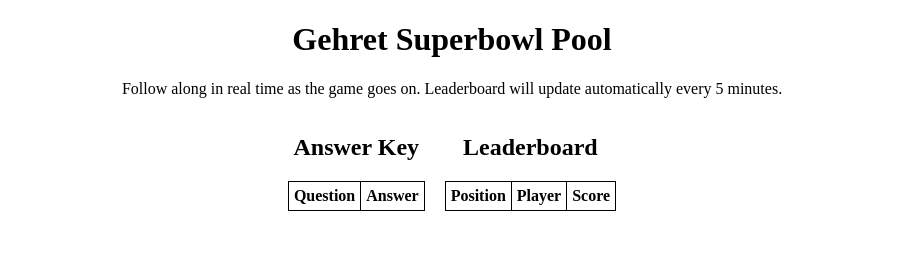
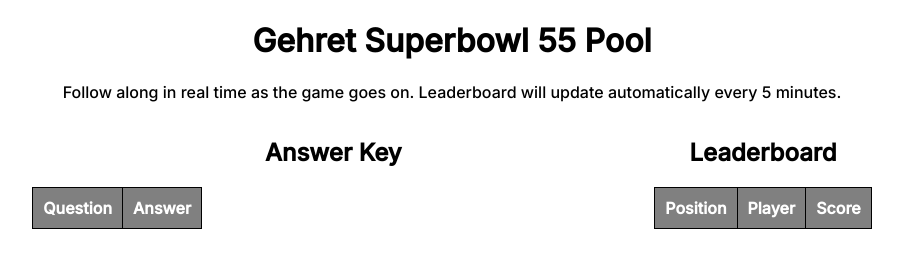
Before and after one commit to samgehret/samgehret.github.io, a plain HTML site: page index.html in a window 1280 px wide. Shown: the whole page, without its empty margins (188-1091 px from the left). Drawn offline with nearby package versions, Linux system fonts and the light colour scheme; no server answers.

Commit message:
styling changes

```diff
--- a/index.html
+++ b/index.html
@@ -7,8 +7,25 @@
         <meta name="description" content="">
         <meta name="viewport" content="width=device-width, initial-scale=1">
         <link rel="stylesheet" href="">
+        <link rel="preconnect" href="https://fonts.gstatic.com">
+        <link href="https://fonts.googleapis.com/css2?family=Inter:wght@500&display=swap" rel="stylesheet">
         <script src="https://cdn.jsdelivr.net/npm/axios/dist/axios.min.js"></script>
         <style>
+            body {
+                font-family: 'Inter', sans-serif;
+                /* background: #228B22; */
+                /* color: white; */
+            }
+
+            .answer-key {
+                width: 50%;
+            }
+
+            table {
+                border-spacing: 10px;
+            }
+
+
             .flex-container {
                 display: flex;
                 justify-content: center;
@@ -21,10 +38,13 @@
               margin: 10px;
             }
             th, td {
-              padding: 5px;
+              padding: 10px;
             }
             th {
               text-align: left;
+              font-weight: bold;
+              background: grey;
+              color: white;
             }
             .header {
                 text-align: center;
@@ -36,13 +56,13 @@
             <p class="browsehappy">You are using an <strong>outdated</strong> browser. Please <a href="#">upgrade your browser</a> to improve your experience.</p>
         <![endif]-->
         <div class='header'>
-            <h1>Gehret Superbowl Pool</h1>
+            <h1>Gehret Superbowl 55 Pool</h1>
             <p>
                 Follow along in real time as the game goes on. Leaderboard will update automatically every 5 minutes.
             </p>
         </div>
         <div class="flex-container">
-            <div>
+            <div class = 'answer-key'>
                 <h2 class = 'header'>Answer Key</h2>
                 <div class='question-answer'></div>
             </div>
```
